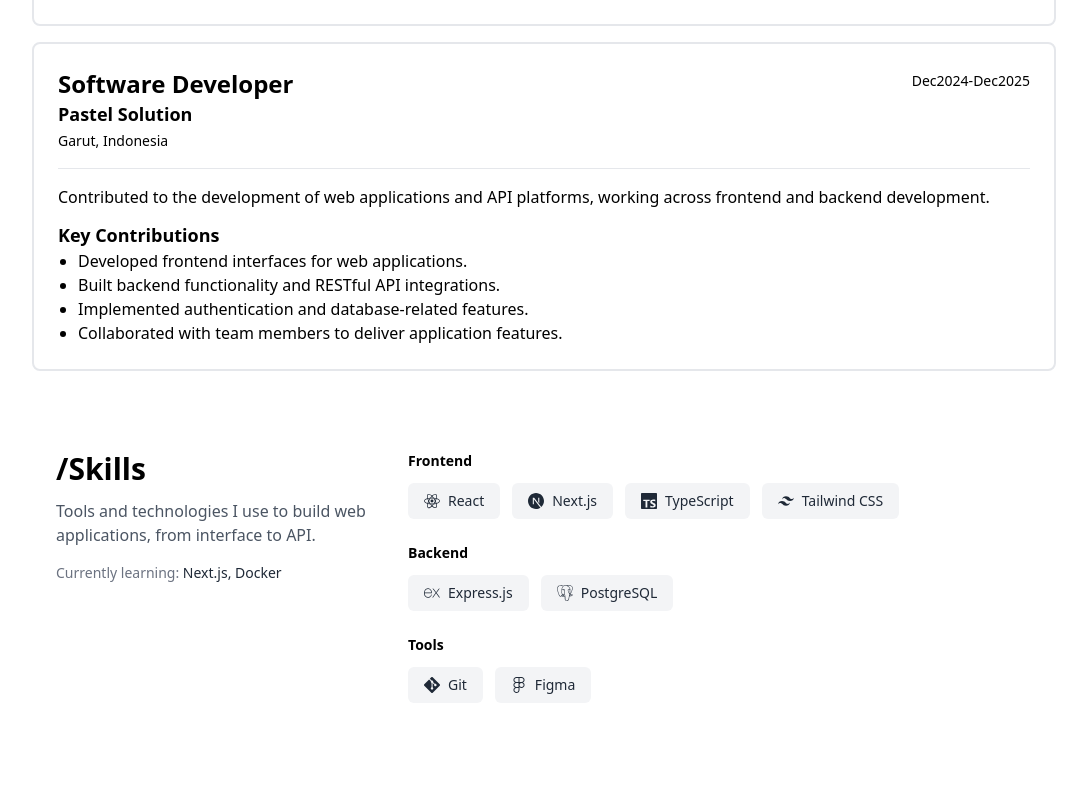
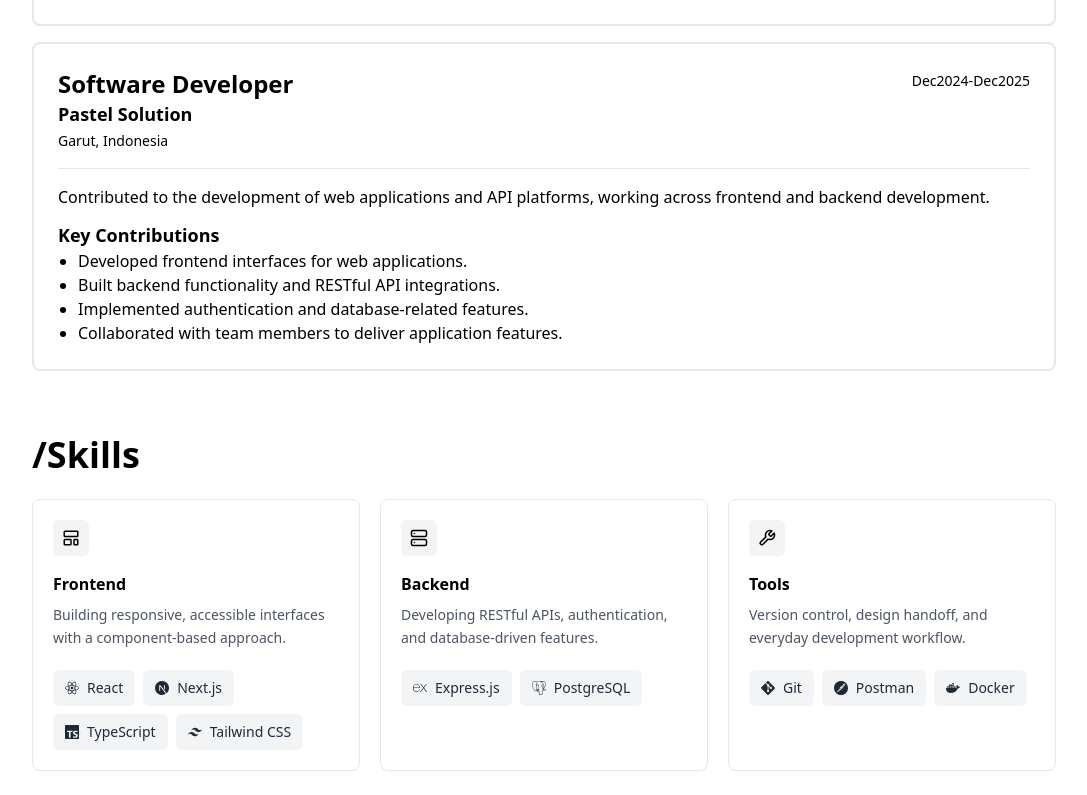
Before and after one commit to Resya-Hasan/portofolio, a React (Vite) app: page / in a window 1280 px wide. Shown: the part 3247-4042 px from the top of the page, without its empty margins (96-1183 px from the left). Before the commit the page ends 4014 px from the top, so only its background shows below. Built offline with nearby package versions, Linux system fonts and the light colour scheme.

Commit message:
section skills done

```diff
--- a/src/sections/Skills.tsx
+++ b/src/sections/Skills.tsx
@@ -1,11 +1,14 @@
 import {
     SiReact, SiTailwindcss, SiTypescript, SiNextdotjs,
-    SiExpress, SiPostgresql, SiGit, SiFigma
+    SiExpress, SiPostgresql, SiGit, SiPostman, SiDocker,
 } from "react-icons/si";
+import { LuLayoutTemplate, LuServer, LuWrench } from "react-icons/lu";
 
 const groups = [
     {
         title: "Frontend",
+        icon: LuLayoutTemplate,
+        desc: "Building responsive, accessible interfaces with a component-based approach.",
         items: [
             { name: "React", icon: SiReact },
             { name: "Next.js", icon: SiNextdotjs },
@@ -15,6 +18,8 @@
     },
     {
         title: "Backend",
+        icon: LuServer,
+        desc: "Developing RESTful APIs, authentication, and database-driven features.",
         items: [
             { name: "Express.js", icon: SiExpress },
             { name: "PostgreSQL", icon: SiPostgresql },
@@ -22,38 +27,37 @@
     },
     {
         title: "Tools",
+        icon: LuWrench,
+        desc: "Version control, design handoff, and everyday development workflow.",
         items: [
             { name: "Git", icon: SiGit },
-            { name: "Figma", icon: SiFigma },
+            { name: "Postman", icon: SiPostman},
+            { name: "Docker", icon: SiDocker },
         ],
     },
 ];
 
 export default function Skills() {
     return (
-        <section className="max-w-5xl mx-auto px-6 py-16">
-            <div className="grid gap-10 md:grid-cols-[1fr_2fr]">
-                <div>
-                    <h2 className="text-3xl font-bold mb-3">/Skills</h2>
-                    <p className="text-gray-600 mb-4">
-                        Tools and technologies I use to build web applications, from interface to API.
-                    </p>
-                    <p className="text-sm text-gray-500">
-                        Currently learning: <span className="font-medium text-gray-800">Next.js, Docker</span>
-                    </p>
+        <section className="px-5 pt-12 xl:px-32 2xl:px-96 mb-6">
+            <h1 className="text-2xl md:text-3xl lg:text-4xl font-bold mb-6">/Skills</h1>
+
+            <div className="grid gap-5 md:grid-cols-3">
+                {groups.map(({ title, icon: GroupIcon, desc, items }) => (
+                    <div key={title} className="rounded-lg border border-gray-200 p-5">
+                        <div className="mb-4 flex h-9 w-9 items-center justify-center rounded-md bg-gray-100">
+                            <GroupIcon className="text-lg" />
                         </div>
+                        <h3 className="mb-2 font-semibold">{title}</h3>
+                        <p className="mb-5 text-sm leading-relaxed text-gray-600">{desc}</p>
 
-                <div className="space-y-6">
-                    {groups.map((g) => (
-                        <div key={g.title}>
-                            <h3 className="text-sm font-semibold mb-3">{g.title}</h3>
-                            <ul className="flex flex-wrap gap-3">
-                                {g.items.map(({ name, icon: Icon }) => (
+                        <ul className="flex flex-wrap gap-2">
+                            {items.map(({ name, icon: Icon }) => (
                                 <li
                                     key={name}
-                                        className="flex items-center gap-2 rounded-md bg-gray-100 px-4 py-2 text-sm font-medium text-gray-800"
+                                    className="flex items-center gap-2 rounded-md bg-gray-100 px-3 py-2 text-sm font-medium text-gray-800"
                                 >
-                                        <Icon className="text-base" />
+                                    <Icon />
                                     {name}
                                 </li>
                             ))}
@@ -61,7 +65,6 @@
                     </div>
                 ))}
             </div>
-            </div>
         </section>
     );
 }
```
Lines whose indentation alone changed are shown as unchanged.
